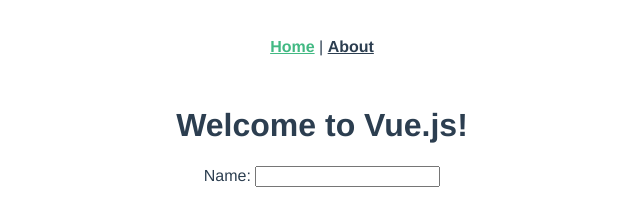
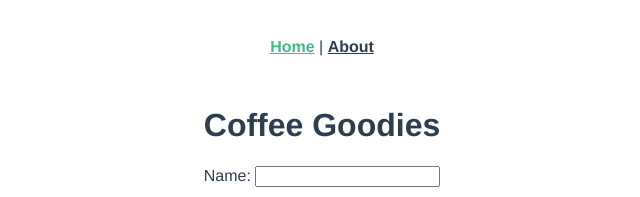
Before and after one commit to bartstachurski/mini_capstone_vue, a Vue app: page / in a window 1280 px wide. Shown: the top 197 px of the page, without its empty margins (318-958 px from the left). Built offline with nearby package versions, Linux system fonts and the light colour scheme; no server answers.

Commit message:
fixes formatting of product names so they are h2 and makes show action toggle between showing and hiding rather than just showing

```diff
--- a/src/views/Home.vue
+++ b/src/views/Home.vue
@@ -8,7 +8,7 @@
     <p>Supplier ID: <input type="text" v-model="newProductSupplierId"></p>
     <button v-on:click="createProduct">Create New Product</button>
     <div v-for="product in products">
-      <p>Name: {{ product.name }}</p>
+      <h2>Name: {{ product.name }}</h2>
       <p>Price: {{ product.price }}</p>
       <div><img v-bind:src="product.image_url" v-bind:alt="product.name"/></div>
       <p><button v-on:click="showProductDetails(product)">Show More Details</button></p>
@@ -41,7 +41,7 @@ import axios from "axios"
 export default {
   data: function() {
     return {
-      message: "Welcome to Vue.js!",
+      message: "Coffee Goodies",
       products: [],
       currentProduct: {},
       newProductName: "",
@@ -82,7 +82,11 @@ export default {
     },
     showProductDetails: function(product) {
       console.log("hello from ShowProductDetails");
-      this.currentProduct = product;
+      if (this.currentProduct === product) {
+        this.currentProduct = {};
+      } else {
+        this.currentProduct = product;
+      }
     },
     updateProduct: function(theProduct) {
       console.log("The updateProduct action says helloooooooo");
```
